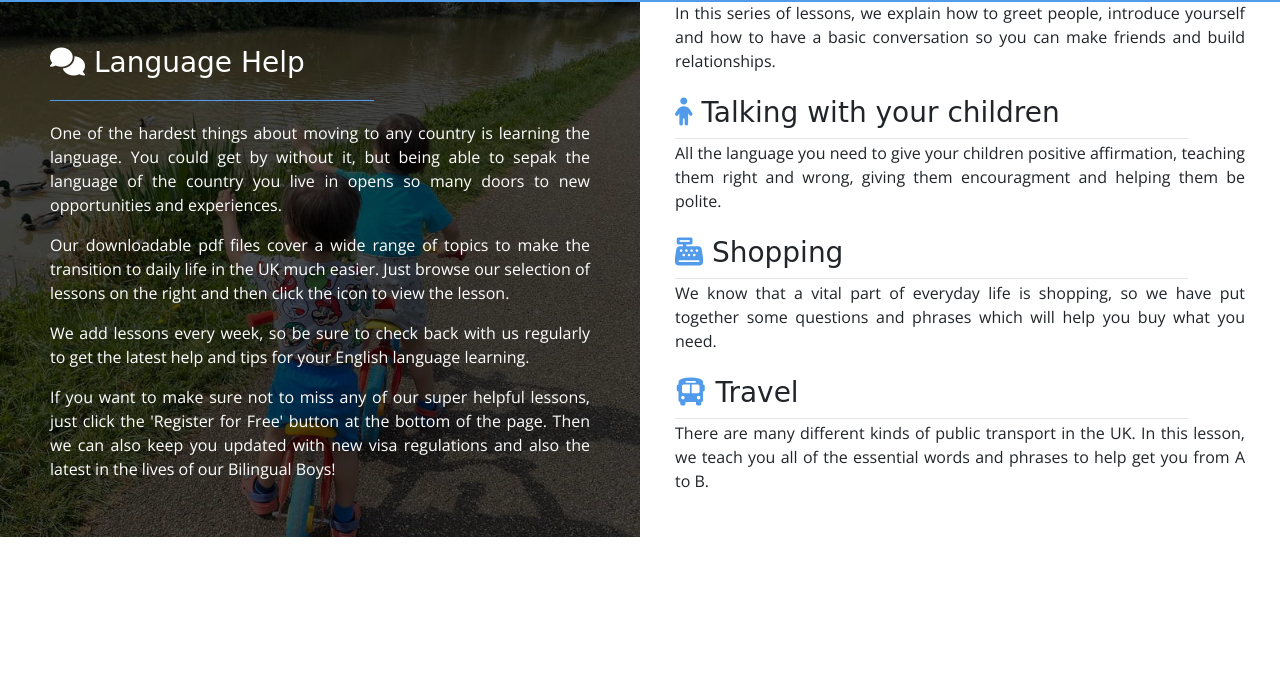
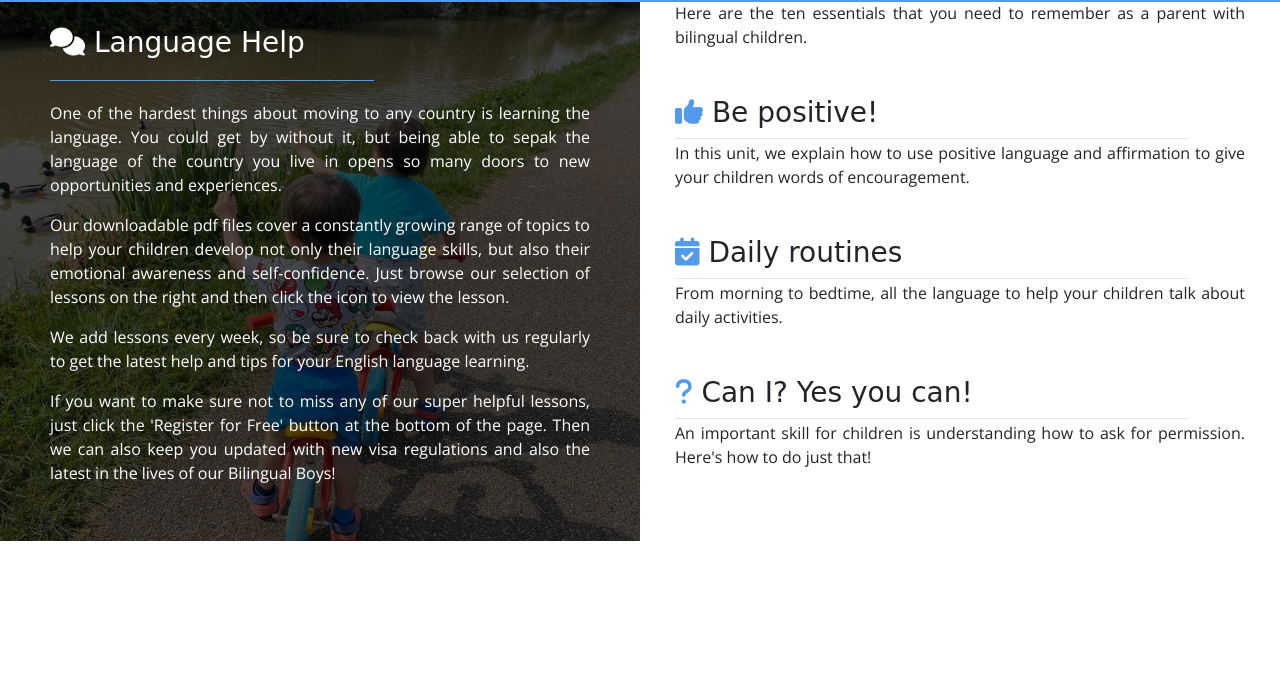
Before and after one commit to johnroutledge/milestone-project-1, a plain HTML site: page language.html in a window 1280 px wide. Shown: the part 64-747 px from the top of the page. Drawn offline with nearby package versions, Linux system fonts and the light colour scheme; a web font is replaced by a local one.

Commit message:
add lesson folder and links to pdf files

```diff
--- a/assets/css/style.css
+++ b/assets/css/style.css
@@ -283,7 +283,7 @@ footer {
     font-family: 'Open Sans', sans-serif;
     text-align: justify;
     height: 100%;
-    padding-top: 110px;
+    padding-top: 90px;
     padding-left: 50px;
     padding-right: 50px;
     padding-bottom: 40px;
@@ -499,7 +499,7 @@ hr {
     }
 
     .footer-spacer {
-        margin-bottom: 0px;
+        margin-bottom: 40px;
     }
 }
 
--- a/language.html
+++ b/language.html
@@ -55,7 +55,8 @@
                     <p>One of the hardest things about moving to any country is learning the language. You could get by without it, but
                         being able to sepak the language of the country you live in opens so many doors to new opportunities and experiences.
                     </p>
-                    <p>Our downloadable pdf files cover a wide range of topics to make the transition to daily life in the UK much easier.
+                    <p>Our downloadable pdf files cover a constantly growing range of topics to help your children develop not only their language skills,
+                        but also their emotional awareness and self-confidence.
                     Just browse our selection of lessons on the right and then click the icon to view the lesson.</p>
                     <p>We add lessons every week, so be sure to check back with us regularly to get the latest help and tips for your
                         English language learning.
@@ -72,36 +73,32 @@
                 </div>
                 <div class="row">
                     <div class="col language-item">
-                        <h3><a href="/" target="_blank"><i class="fas fa-handshake"></i></a> Getting to know you</h3>
+                        <h3><a href="assets/lessons/ten_tips.pdf" target="_blank"><i class="fas fa-lightbulb"></i><span class="sr-only">Top ten tips</span></a> Top ten tips</h3>
                         <hr>
-                        <p>In this series of lessons, we explain how to greet people, introduce yourself and how to have a basic conversation so you can make friends and build relationships.</p>
+                        <p>Here are the ten essentials that you need to remember as a parent with bilingual children.</p>
                     </div>
                 </div>
-
                 <div class="row">
                     <div class="col language-item">
-                        <h3><a href="/" target="_blank"><i class="fas fa-child"></i></a> Talking with your children</h3>
+                        <h3><a href="assets/lessons/be_positive.pdf" target="_blank"><i class="fas fa-thumbs-up"></i><span class="sr-only">Be positive</span></a> Be positive!</h3>
                         <hr>
-                        <p>All the language you need to give your children positive affirmation, teaching them right and wrong, giving them encouragment and helping them be polite.</p>
+                        <p>In this unit, we explain how to use positive language and affirmation to give your children words of encouragement.</p>
                     </div>
                 </div>
-
                 <div class="row">
                     <div class="col language-item">
-                        <h3><a href="/" target="_blank"><i class="fas fa-cash-register"></i></a> Shopping</h3>
+                        <h3><a href="assets/lessons/daily_routine.pdf" target="_blank"><i class="fas fa-calendar-check"></i><span class="sr-only">Daily routines</span></a> Daily routines</h3>
                         <hr>
-                        <p>We know that a vital part of everyday life is shopping, so we have put together some questions and phrases which will help you buy what you need.</p>
+                        <p>From morning to bedtime, all the language to help your children talk about daily activities.</p>
                     </div>
                 </div>
-
                 <div class="row">
                     <div class="col language-item">
-                        <h3><a href="/" target="_blank"><i class="fas fa-bus"></i></a> Travel</h3>
+                        <h3><a href="assets/lessons/permission.pdf" target="_blank"><i class="fas fa-question"></i><span class="sr-only">Permission</span></a> Can I? Yes you can!</h3>
                         <hr>
-                        <p>There are many different kinds of public transport in the UK. In this lesson, we teach you all of the essential words and phrases to help get you from A to B.</p>
+                        <p>An important skill for children is understanding how to ask for permission. Here's how to do just that!</p>
                     </div>
                 </div>
-
             </div>
         </div>
 
```
Also changed, not shown: index.html (+5 -5 lines), 4 other files.
